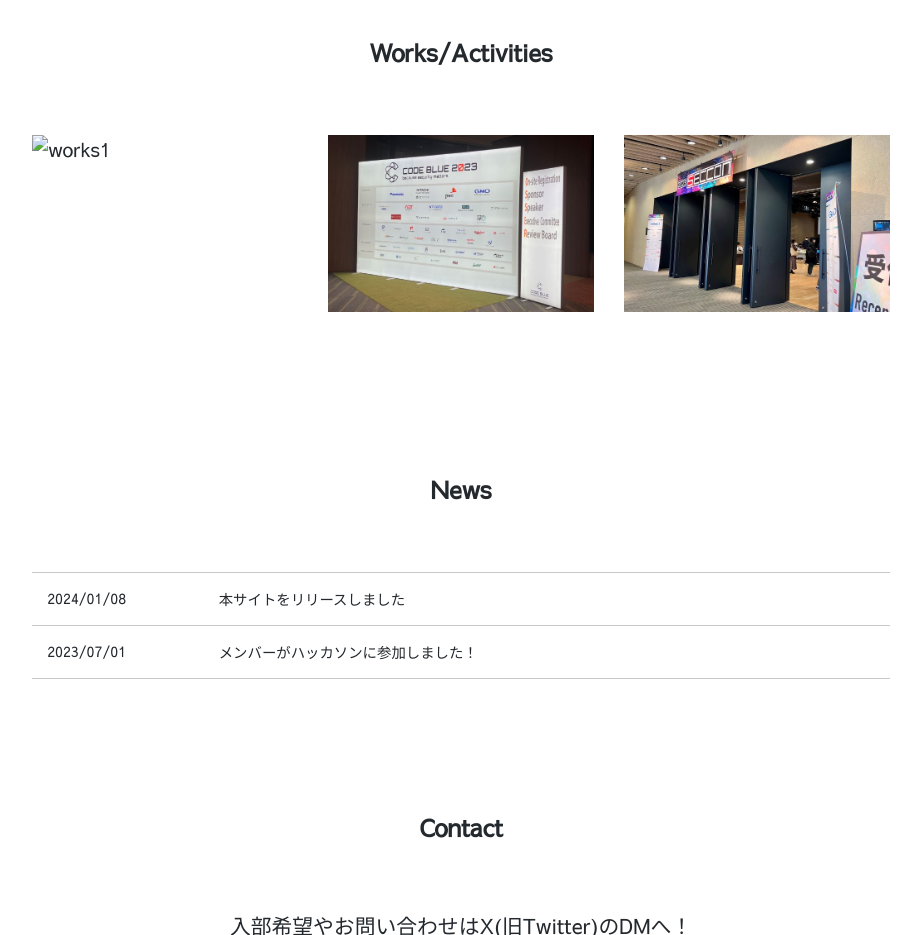
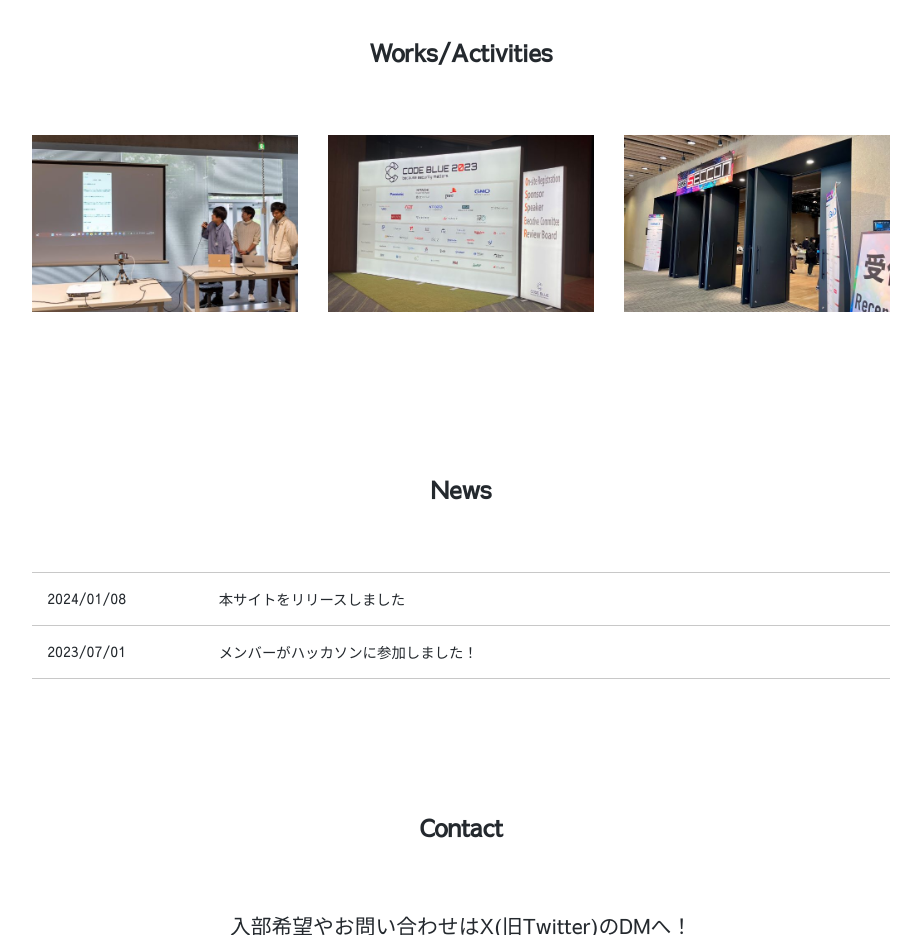
Before and after one commit to nepp-tumsat/nepp_homepage_2024, a plain HTML site: page index.html in a window 1280 px wide. Shown: the part 900-1835 px from the top of the page, without its empty margins (179-1100 px from the left). Drawn offline with Linux system fonts and the light colour scheme; some packages are replaced by stand-ins of ours.

Commit message:
fix: to allow img to be displayed

```diff
--- a/index.html
+++ b/index.html
@@ -64,7 +64,7 @@
             <ul>
                 <!-- <li><img src="./img/20231107CODEBLUE.jpg" alt="works1"></li>
                 <li><img src="./img/20231223SECCON.jpg" alt="works1"></li> -->
-                <li><img src="./img/2023札幌ハッカソン.jpg" alt="works1"></li>
+                <li><img src="./img/2023sapporohackathon.jpg" alt="works1"></li>
                 <li><img src="./img/20231107CODEBLUE.jpg" alt="works1"></li>
                 <li><img src="./img/20231223SECCON.jpg" alt="works1"></li>
                 <!-- <li><img src="./img/2023札幌ハッカソン.jpg" alt="works1"></li>
```
